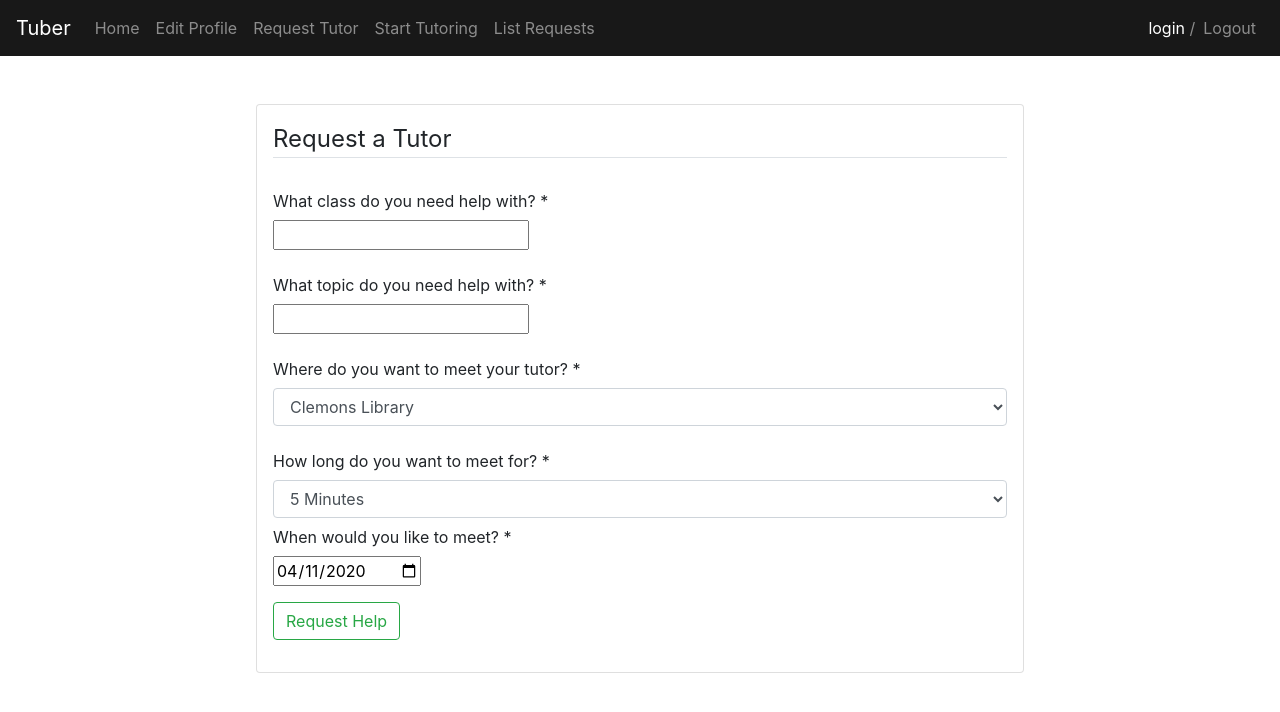
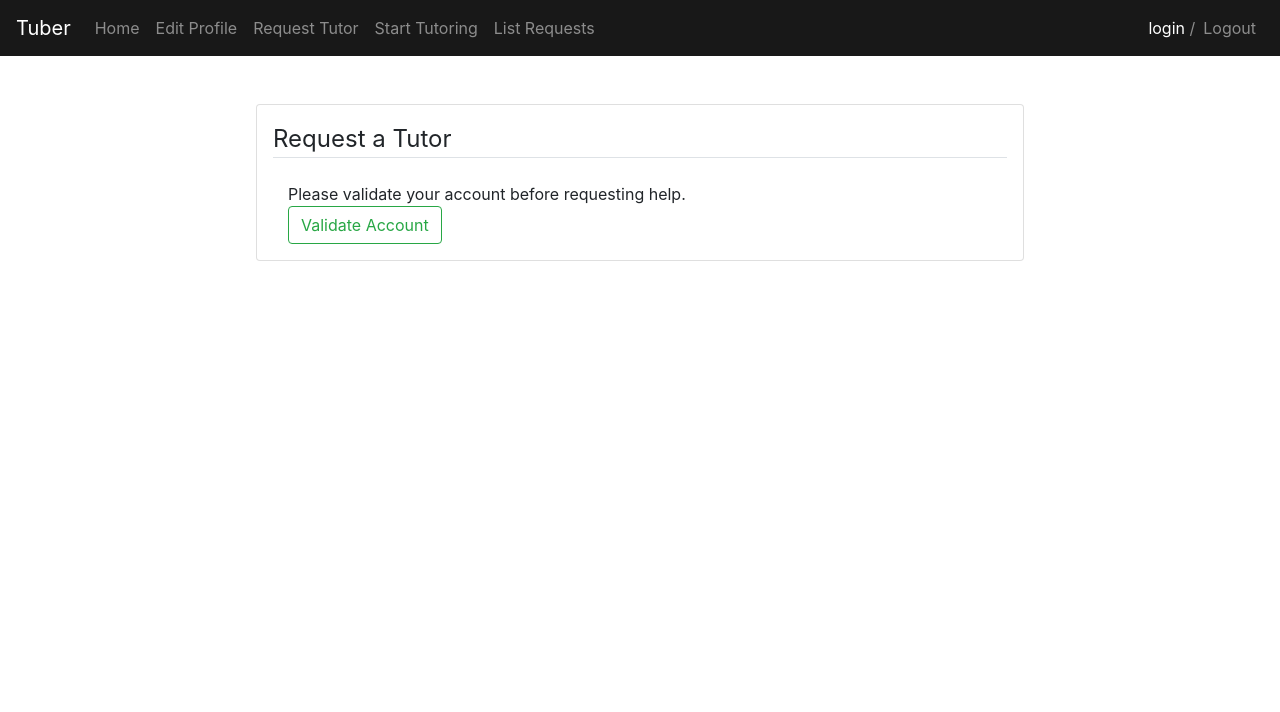
Before and after one commit to timrtyrrell/project-tuber, a Django app: page /request/ in a window 1280 px wide. Shown: the top 712 px of the page. Run offline with Django 3.2, Linux system fonts and the light colour scheme; some libraries are stand-ins or nearby versions.

Commit message:
Added check to see if user is verified before they request a tutor

```diff
--- a/request_help/templates/request_help/request.html
+++ b/request_help/templates/request_help/request.html
@@ -5,18 +5,7 @@
       <fieldset>
         <legend class="border-bottom mb-4">Request a Tutor</legend>
 
-      {% if user == None %}
-        <div class="container-fluid">
-        <p>Please register your account before you request help.</p>
-        <a
-          class="btn btn-outline-success"
-          style="color: #4caf50;"
-          href="{% url 'editprofile' %}"
-        >
-          Validate Account</a
-        >
-        </div>
-      {% else %}
+      {% if user.userprofile %}
       <form action="" method="post">
         {% csrf_token %}
         <div class="form-group">
@@ -64,8 +53,14 @@
       </form>
         </fieldset>
       </form>
+      {% else %}
+      <div class="container-fluid">
+        Please validate your account before requesting help.
+        <br/>
+        <a class="btn btn-outline-success" style="color:#28a745;" href="{% url 'editprofile' %}"> Validate Account </a>
+      </div>
+      {% endif %}
     </div>
-      {% endif %}
 </main>
 
 {% endblock content%}
--- a/request_help/views.py
+++ b/request_help/views.py
@@ -22,11 +22,10 @@ class HelpRequestView(CreateView):
             post = form.save(commit = False)
             post.name = request.user.userprofile.name
             post.phone = request.user.userprofile.phone
-            print("names", post.name)
             post.save()
             return render(request, 'request_help/sendinghelp.html')
 
 # Help request received
 def request_received(request):
-    HelpRequest.user = request.user.userprofile
+    HelpRequest.user = request.user
     return render(request, 'request_help/sendinghelp.html')
--- a/tutorrequests/views.py
+++ b/tutorrequests/views.py
@@ -1,7 +1,7 @@
 from django.shortcuts import render
 from request_help.models import HelpRequest
 from datetime import datetime
-import googlemaps
+# import googlemaps
 from tuber.settings import GOOGLE_MAPS_API_KEY
 
 
```
